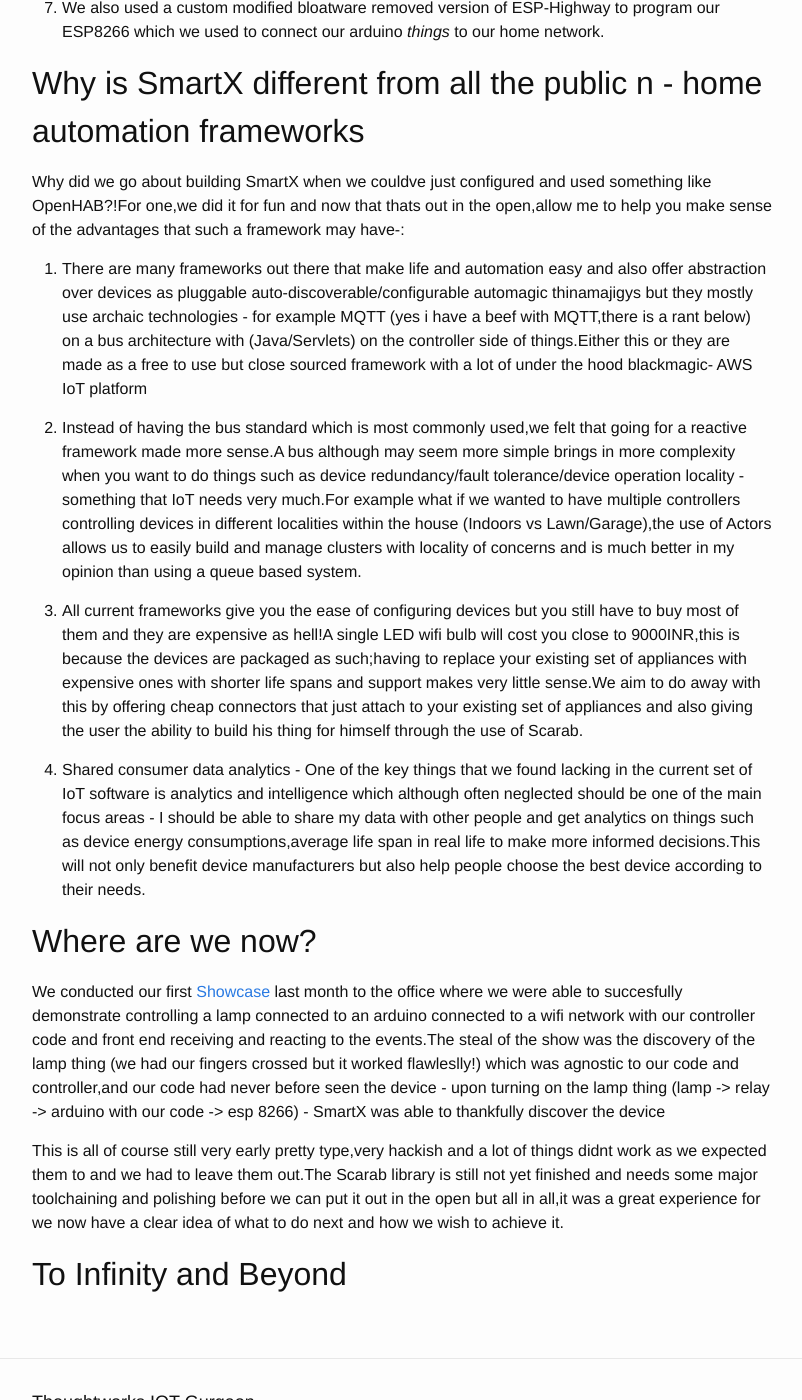
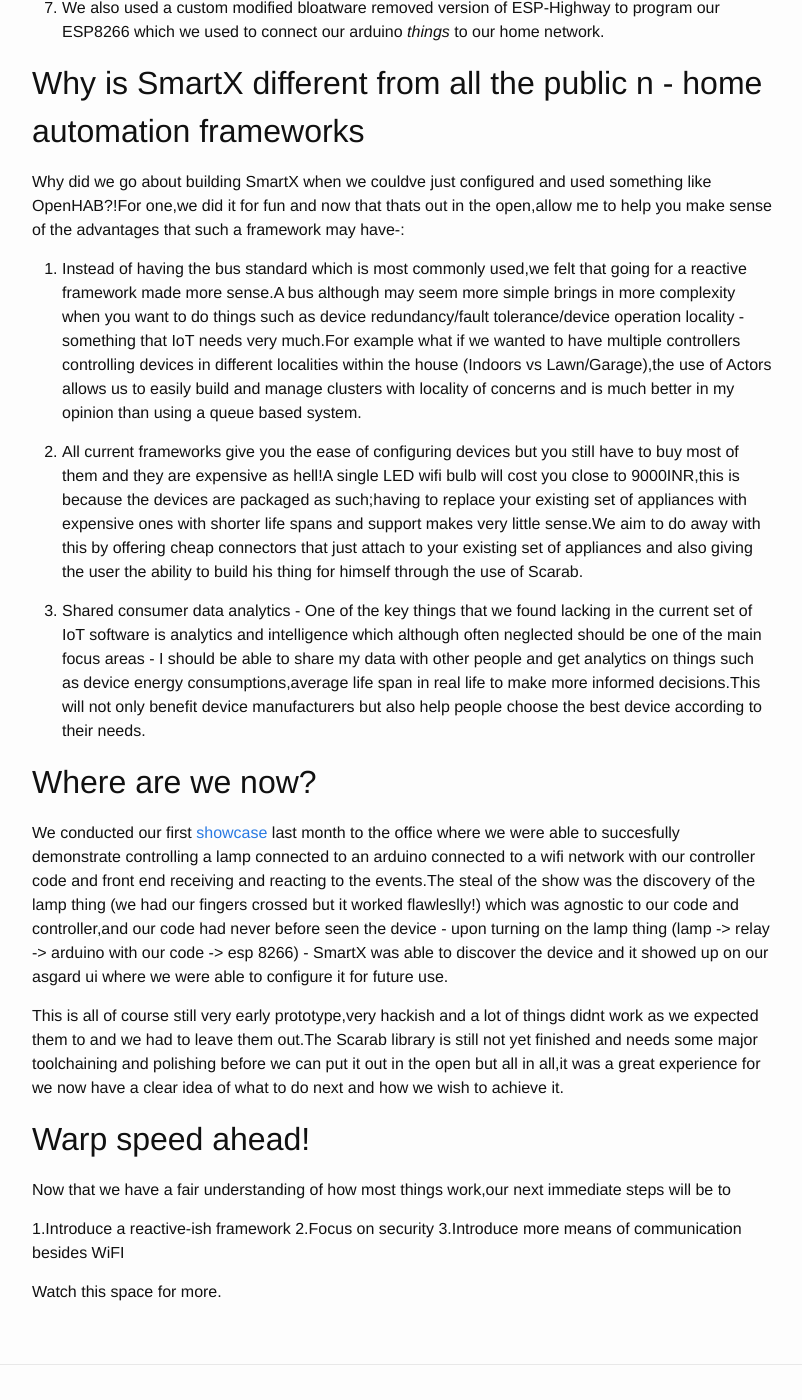
Before and after one commit to ThoughtWorksIoTGurgaon/ThoughtWorksIoTGurgaon.github.io, a Jekyll site: the page built from _posts/2016-01-16-Learnings-and-start-of-a-journey.markdown, in a window 1280 px wide and 1400 px high, scrolled down 1866 px. Shown: the whole window, without its empty margins (238-1040 px from the left). Built offline with Jekyll 4.4.1, drawn with Linux system fonts in a browser that asks for light colours; comment, search, counter and statistics services are not loaded; some of the changed text lies outside the part shown.

Commit message:
Atif|Completed post

```diff
--- a/_posts/2016-01-16-Learnings-and-start-of-a-journey.markdown
+++ b/_posts/2016-01-16-Learnings-and-start-of-a-journey.markdown
@@ -34,15 +35,15 @@
 
 As mostly programmers without much prior background into electronics we started our adventure by just learning about the arduino and writing some basic code using the ArduinoIDE - a hello world of sorts to get ourselves familiar,it was good fun and boy were we soon hooked.Next came the software part to our hardware,this is where each one of us took in whatever we deemed good or wanted to learn about and applied it to our little project.Many a technology was tried/tested and then gotten rid of for the want of saner code or build practices; In the end we made a call and our final *temporarily and implicitly agreed upon* tech stack looked as follows-:
 
-1. C - For building Scarab.This came naturally i suppose with C being the defacto standard for embedded devices.
+1. C - For building Scarab.This came naturally I suppose with C being the defacto standard for embedded devices.
 
-2. AngularJS/HTML5/Bootstrap - As our fronted,we are currently using Androids material theme with our webapp being responsive with all the glitter with minimal work.We also used bower and grunt early on in the cycle to manage our JS application but found it too cumbersome to use and setup with a lot of problems on the pi and decided ultimately to discard it and move and host our app inside a Plays own Netty server.
+2. AngularJS/HTML5/Bootstrap - As our fronted,we are currently using Androids material theme with our webapp being responsive with all the glitter and minimal work.We also used bower and grunt early on in the cycle to manage our JS application but found it too cumbersome to use and setup with a lot of problems on the pi and decided ultimately to discard it and move and host our app inside a Plays own Netty server.
 
 3. Scala/Play - Scala mostly because we wanted to toy with Akka actors and because the Play-Scala environment sort of comes a bit more naturally to us Java programmers.Also,i love FP so this was more of a personal choice.We plan to build our framework as a reactive one with the use of Akka actors and Akka is more natural on Scala.Scala does come with its own set of problems however,with bloat and runtime heaviness being a major downer for IoT,we might replace this with Elixir and Actors on Elixir in the future.
 
 4. Akka - For the want of a reactive framework - Currently we employ the use of a pub/sub mechanism through use of an MQTT broker but we hope to change that soon.
 
-5. NodeJS - For Queenbee which does all the binary to json translations between the webapp and the devices.We found JS awesome for defining tests for our specifications.
+5. NodeJS - For Queenbee which does all the binary to json translations between the webapp and the devices.We found JS awesome for defining tests for our protocol definitions and translations.
 
 6. MQTT - As the message broker.Currently both asgard and Queenbee publish messages to different channels on the MQTT broker.We are able to install and set it up by using Mosquitto for our Raspberry PI controller.
 
@@ -54,27 +55,34 @@
 
 Why did we go about building SmartX when we couldve just configured and used something like OpenHAB?!For one,we did it for fun and now that thats out in the open,allow me to help you make sense of the advantages that such a framework may have-:
 
-1. There are many frameworks out there that make life and automation easy and also offer abstraction over devices as pluggable auto-discoverable/configurable automagic thinamajigys  but they mostly use archaic technologies - for example MQTT (yes i have a beef with MQTT,there is a rant below) on a bus architecture with (Java/Servlets) on the controller side of things.Either this or they are made as a free to use but close sourced framework with a lot of under the hood blackmagic- AWS IoT platform
 
-2. Instead of having the bus standard which is most commonly used,we felt that going for a reactive framework made more sense.A bus although may seem more simple brings in more complexity when you want to do things such as device redundancy/fault tolerance/device operation locality - something that IoT needs very much.For example what if we wanted to have multiple controllers controlling devices in different localities within the house (Indoors vs Lawn/Garage),the use of Actors allows us to easily build and manage clusters with locality of concerns and is much better in my opinion than using a queue based system.
+1. Instead of having the bus standard which is most commonly used,we felt that going for a reactive framework made more sense.A bus although may seem more simple brings in more complexity when you want to do things such as device redundancy/fault tolerance/device operation locality - something that IoT needs very much.For example what if we wanted to have multiple controllers controlling devices in different localities within the house (Indoors vs Lawn/Garage),the use of Actors allows us to easily build and manage clusters with locality of concerns and is much better in my opinion than using a queue based system.
 
-3. All current frameworks give you the ease of configuring devices but you still have to buy most of them and they are expensive as hell!A single LED wifi bulb will cost you close to 9000INR,this is because the devices are packaged as such;having to replace your existing set of appliances with expensive ones with shorter life spans and support makes very little sense.We aim to do away with this by offering cheap connectors that just attach to your existing set of appliances and also giving the user the ability to build his thing for himself through the use of Scarab.
+2. All current frameworks give you the ease of configuring devices but you still have to buy most of them and they are expensive as hell!A single LED wifi bulb will cost you close to 9000INR,this is because the devices are packaged as such;having to replace your existing set of appliances with expensive ones with shorter life spans and support makes very little sense.We aim to do away with this by offering cheap connectors that just attach to your existing set of appliances and also giving the user the ability to build his thing for himself through the use of Scarab.
 
-4. Shared consumer data analytics - One of the key things that we found lacking in the current set of IoT software is analytics and intelligence which although often neglected should be one of the main focus areas - I should be able to share my data with other people and get analytics on things such as device energy consumptions,average life span in real life to make more informed decisions.This will not only benefit device manufacturers but also help people choose the best device according to their needs.
+3. Shared consumer data analytics - One of the key things that we found lacking in the current set of IoT software is analytics and intelligence which although often neglected should be one of the main focus areas - I should be able to share my data with other people and get analytics on things such as device energy consumptions,average life span in real life to make more informed decisions.This will not only benefit device manufacturers but also help people choose the best device according to their needs.
 
 
 Where are we now?
 -------------------
 
-We conducted our first [Showcase][presentation] last month to the office where we were able to succesfully demonstrate controlling a lamp connected to an arduino connected to a wifi network with our controller code and front end receiving and reacting to the events.The steal of the show was the discovery of the lamp thing (we had our fingers crossed but it worked flawleslly!) which was agnostic to our code and controller,and our code had never before seen the device - upon turning on the lamp thing (lamp -> relay -> arduino with our code -> esp 8266) - SmartX was able to thankfully discover the device
+We conducted our first [showcase][Showcase] last month to the office where we were able to succesfully demonstrate controlling a lamp connected to an arduino connected to a wifi network with our controller code and front end receiving and reacting to the events.The steal of the show was the discovery of the lamp thing (we had our fingers crossed but it worked flawleslly!) which was agnostic to our code and controller,and our code had never before seen the device - upon turning on the lamp thing (lamp -> relay -> arduino with our code -> esp 8266) - SmartX was able to discover the device and it showed up on our asgard ui where we were able to configure it for future use.
 
-This is all of course still very early pretty type,very hackish and a lot of things didnt work as we expected them to and we had to leave them out.The Scarab library is still not yet finished and needs some major toolchaining and polishing before we can put it out in the open but all in all,it was a great experience for we now have a clear idea of what to do next and how we wish to achieve it.
+This is all of course still very early prototype,very hackish and a lot of things didnt work as we expected them to and we had to leave them out.The Scarab library is still not yet finished and needs some major toolchaining and polishing before we can put it out in the open but all in all,it was a great experience for we now have a clear idea of what to do next and how we wish to achieve it.
 
-To Infinity and Beyond
+
+Warp speed ahead!
 ---------------------------------------
 
+Now that we have a fair understanding of how most things work,our next immediate steps will be to
 
+1.Introduce a reactive-ish framework
+2.Focus on security
+3.Introduce more means of communication besides WiFI
+
+Watch this space for more.
 
 
 [presentation]: https://docs.google.com/a/thoughtworks.com/presentation/d/1ysq87JS3PwYfoksgjF3MAndatUmeUQLwNZXfH23RTGs/edit?usp=sharing
 [Github-repo]: https://github.com/ThoughtWorksIoTGurgaon
+[Showcase]: https://www.fuzemeeting.com/replay_meeting/0890ae9a/7751766
```
Also changed, not shown: other parts of _posts/2016-01-16-Learnings-and-start-of-a-journey.markdown (+3 -2 lines).
